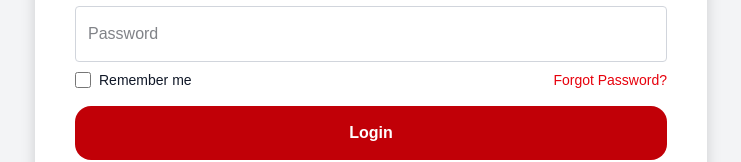
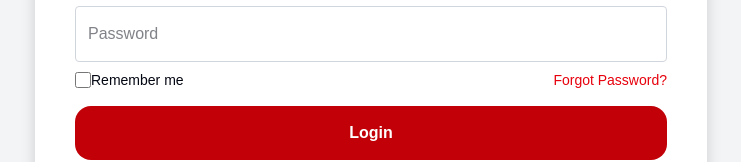
Before and after one commit to fastweb-cm/company-website, a React (Vite) app in the folder app/: page /auth in a window 1280 px wide. Shown: the part 369-531 px from the top of the page, without its empty margins (269-1010 px from the left). Built offline with nearby package versions, Linux system fonts and the light colour scheme.

Commit message:
made use of inputField

```diff
--- a/app/src/pages/Login.jsx
+++ b/app/src/pages/Login.jsx
@@ -17,9 +17,13 @@ const Login = () => {
     focus:outline-none focus:ring-2 focus:ring-red-500' />
 
     <div className='flex items-center justify-between mb-4'>
-
-      <RememberMe isChecked={stayLoggedIn} setIsChecked={setStayLoggedIn} />
-
+      <div className='flex items-center'>
+      <input
+      type="checkbox"
+      id="rememberme"
+      className='h-4 w-4 accent-red-600 border-gray-300 rounded cursor-pointer' />
+      <label htmlFor="rememberme" className='text-sm text-gray-950'>Remember me</label>
+      </div>
        < Link to="/auth/forgot-password"
        className=' text-sm text-red-600 hover:underline'>Forgot Password?</Link>
     </div>
```
